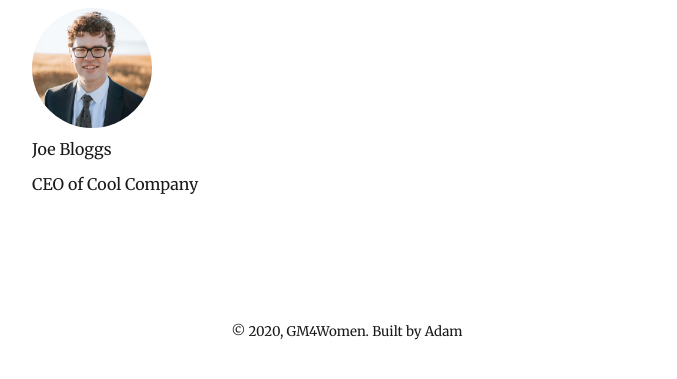
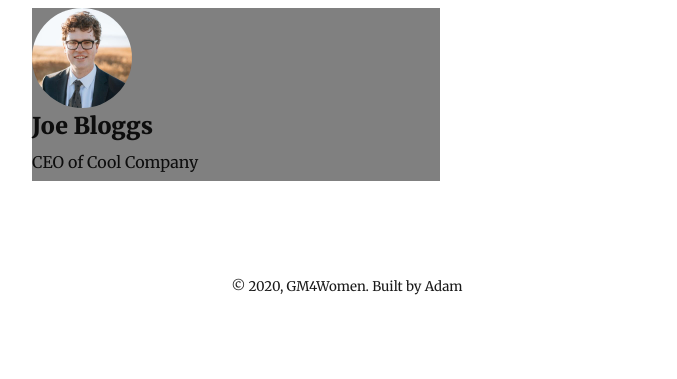
Before and after one commit to agoldstone93/gm4women, a Gatsby site: page /committees in a window 1280 px wide. Shown: the part 135-514 px from the top of the page, without its empty margins (293-970 px from the left). Built offline with nearby package versions, Linux system fonts and the light colour scheme; Gatsby itself is replaced by a stand-in of ours; some packages are replaced by stand-ins of ours.

Commit message:
styling committee members

```diff
--- a/src/components/person.js
+++ b/src/components/person.js
@@ -1,21 +1,32 @@
 import React from "react"
-import { rhythm } from "../utils/typography"
+import styled from "styled-components"
+
+const CommitteeMember = styled.div `
+    background: grey;
+    display: grid;
+`
+const ProfilePic = styled.img `
+    object-fit: cover;
+    border-radius: 50%;
+    height: 100px;
+    width: 100px;
+    margin-bottom: 0px;
+`
+const PersonName = styled.h3 `
+    margin: 5px 0px;
+`
+const PersonTitle = styled.p `
+    margin: 5px 0px;
+`
+const SocialMedia = styled.div``
 
 export default function Person (props) {
-    const imageCropper = {
-        width: 120,
-        height: 120,
-        position: "relative",
-        overflow: "hidden",
-        borderRadius: "50%"
-    }
     return (
-        <div>
-            <div style={imageCropper}>
-                <img src={props.image} alt="Committee Member"/>
-            </div>
-            <p style={{marginTop: rhythm(1 / 4), marginBottom: rhythm(1 / 4)}}>{props.name}</p>
-            <p>{props.subtitle}</p>
-        </div>
+        <CommitteeMember>
+            <ProfilePic src={props.image} alt="Committee Member"/>
+            <PersonName>{props.name}</PersonName>
+            <PersonTitle>{props.subtitle}</PersonTitle>
+            <SocialMedia></SocialMedia>
+        </CommitteeMember>
     )
 }
```
